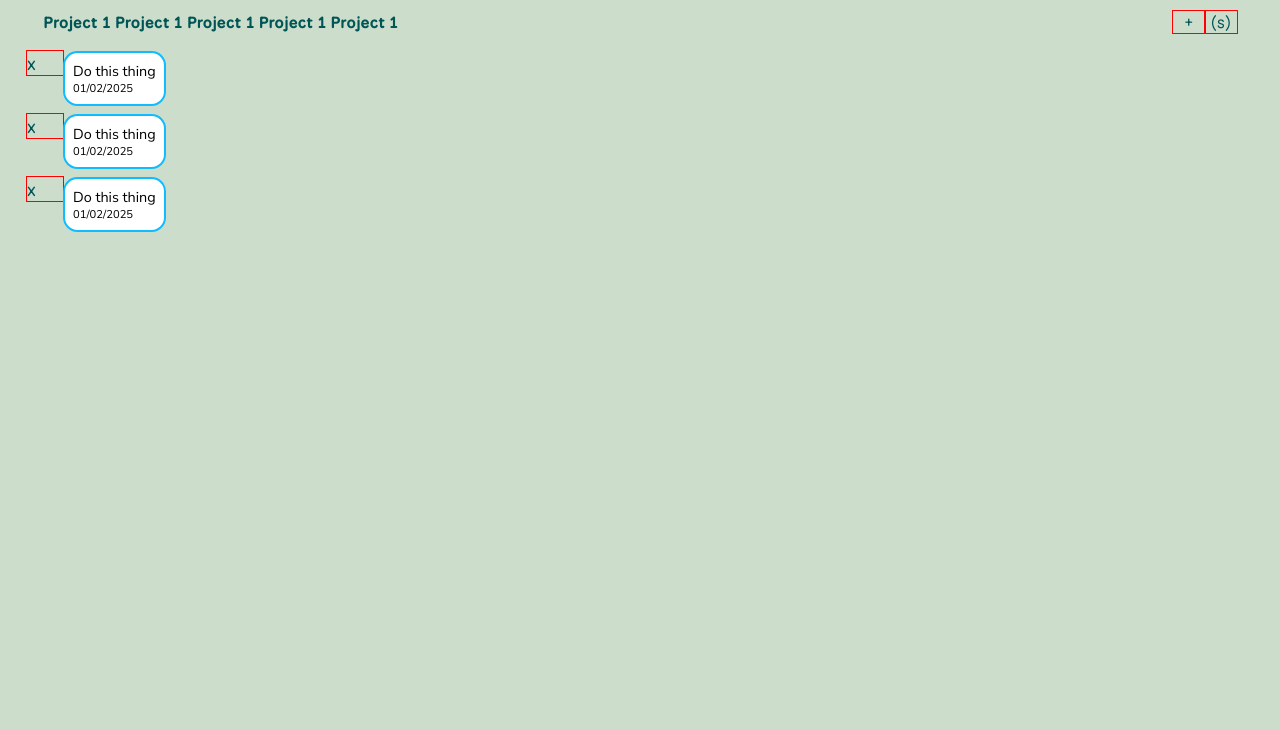
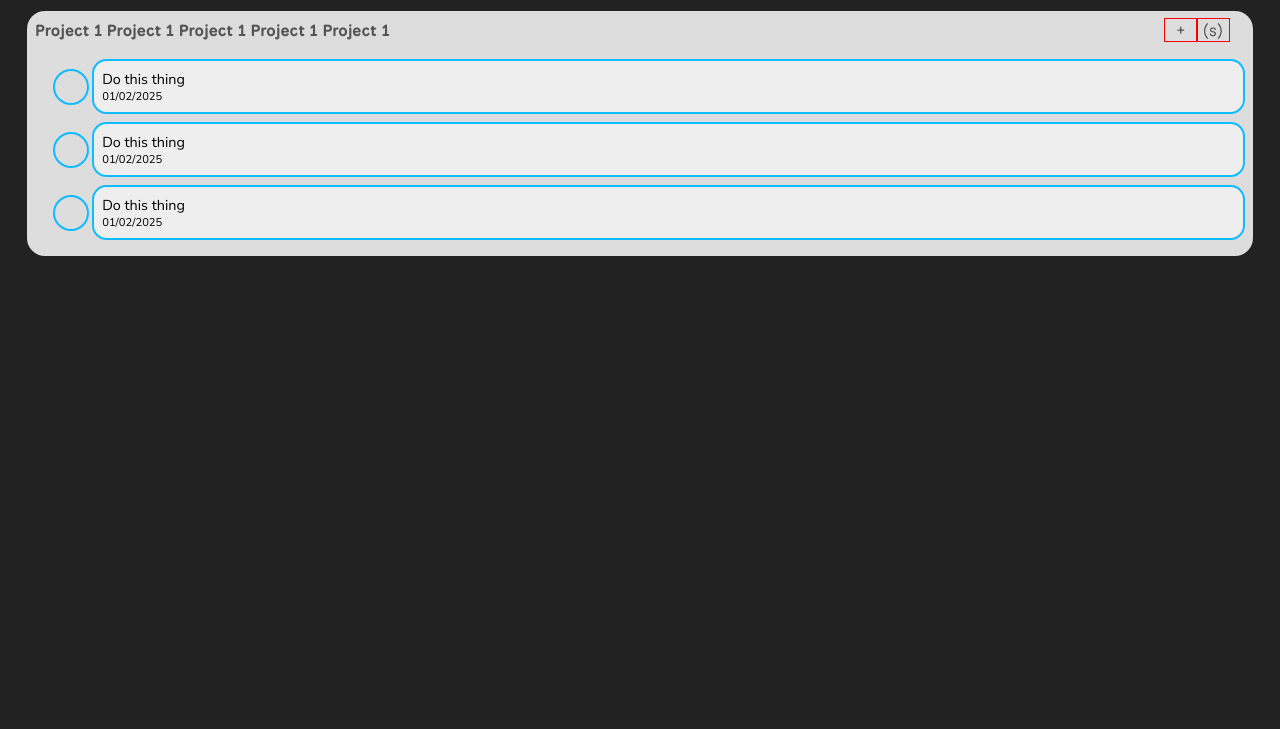
Before and after one commit to talesofterror/TOP-todolist, a website built with webpack: page src/template.html in a window 1280 px wide. Shown: the part 71-800 px from the top of the page. Built offline with nearby package versions, Linux system fonts and the light colour scheme.

Commit message:
css changes

```diff
--- a/src/style.css
+++ b/src/style.css
@@ -1,10 +1,13 @@
 :root {
 	--title-color: #d55;
-	--bg-color: #cdc;
+	--bg-color: #222;
 
-	--main-text-color: #055;
+	--main-text-color: #555;
 
-	--task-bg-color: #fff;
+	--project-bg-color: #ddd;
+	--project-text-color: #d55;
+
+	--task-bg-color: #eee;
 	--task-border-color: #1bf;
 	--task-text-color: #000;
 	--task-border-size: 2px;
@@ -60,10 +63,16 @@ body {
 	margin: 1em 0 1em 0;
 }
 
+.project {
+	background-color: var(--project-bg-color);
+	border-radius: 1em;
+	padding: 0.5rem;
+}
+
 .project-header {
 	font-size: 0.9em;
 	display: flex;
-	margin: 0 1em 0 1em;
+	margin: 0 1em 0 0;
 	/* background-color: var(--task-border-color); */
 	/* color: var(--bg-color); */
 }
@@ -86,23 +95,31 @@ body {
 	align-content: end;
 }
 
+.tasks-container {
+	margin-left: 1em;
+}
+
 .tasks-container .task:first-child {
 	margin-top: 1em;
 }
 
 .task {
 	display: flex;
+	align-items: center;
 	/* flex-direction: row; */
 	margin: 0.5rem 0;
 }
 
 .task-status-icon {
-	outline: 1px solid red;
-	height: 100%;
+	height: 2em;
 	width: 2em;
+	margin-right: 0.2rem;
+	border: var(--task-border-color) var(--task-border-size) solid;
+	border-radius: 10rem;
 }
 
 .task-text {
+	flex-grow: 1;
 	font-family: "Nunito", sans-serif;
 	font-size: 0.9rem;
 	background-color: var(--task-bg-color);
--- a/src/template.html
+++ b/src/template.html
@@ -27,17 +27,17 @@
 					<section class="tasks-container">
 
 						<div class="task">
-							<div class="task-status-icon">x</div>
+							<div class="task-status-icon"></div>
 							<header class="task-text"><span>Do this thing</span><div class="task-due-date">01/02/2025</div></header>
 						</div>
 
 						<div class="task">
-							<div class="task-status-icon">x</div>
+							<div class="task-status-icon"></div>
 							<header class="task-text"><span>Do this thing</span><div class="task-due-date">01/02/2025</div></header>
 						</div>
 
 						<div class="task">
-							<div class="task-status-icon">x</div>
+							<div class="task-status-icon"></div>
 							<header class="task-text"><span>Do this thing</span><div class="task-due-date">01/02/2025</div></header>
 						</div>
 
```
